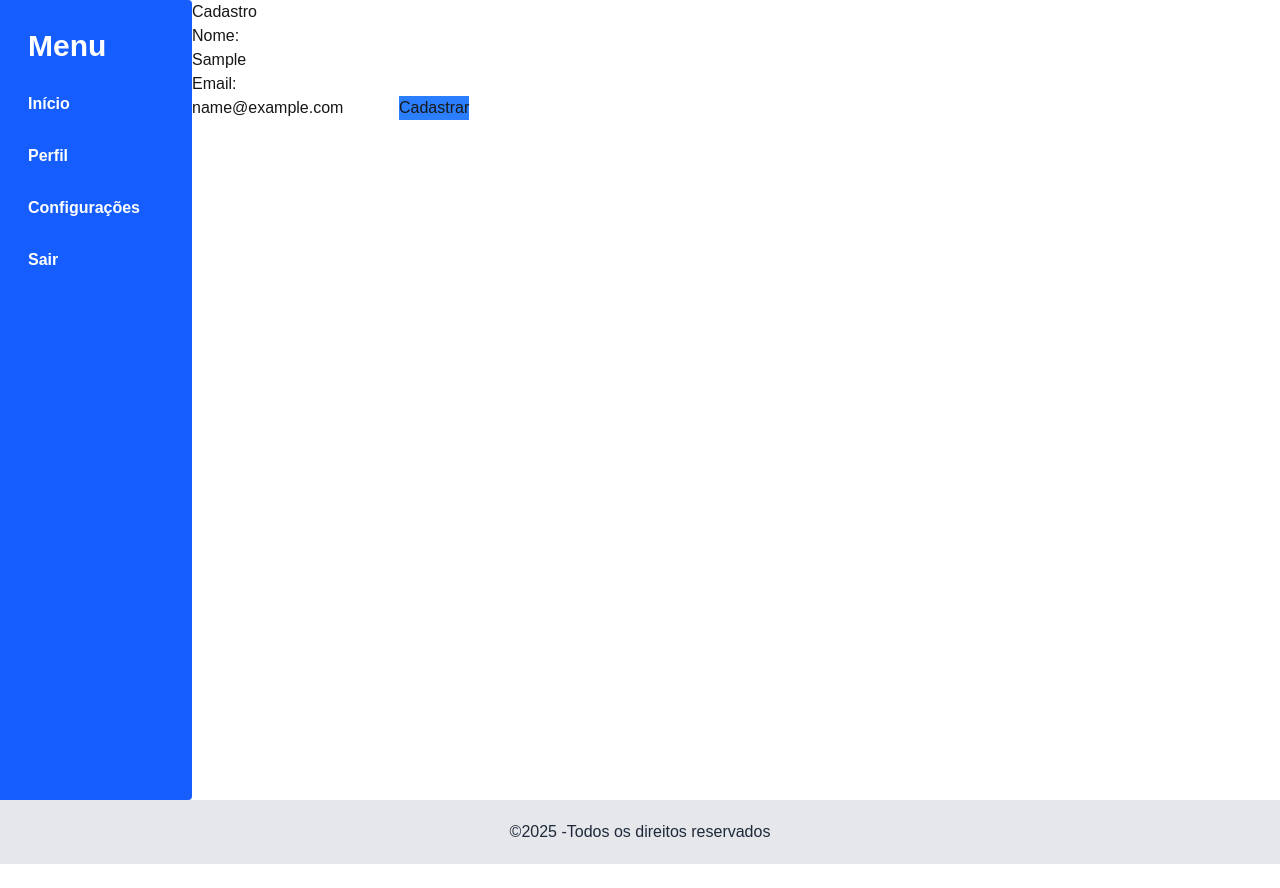
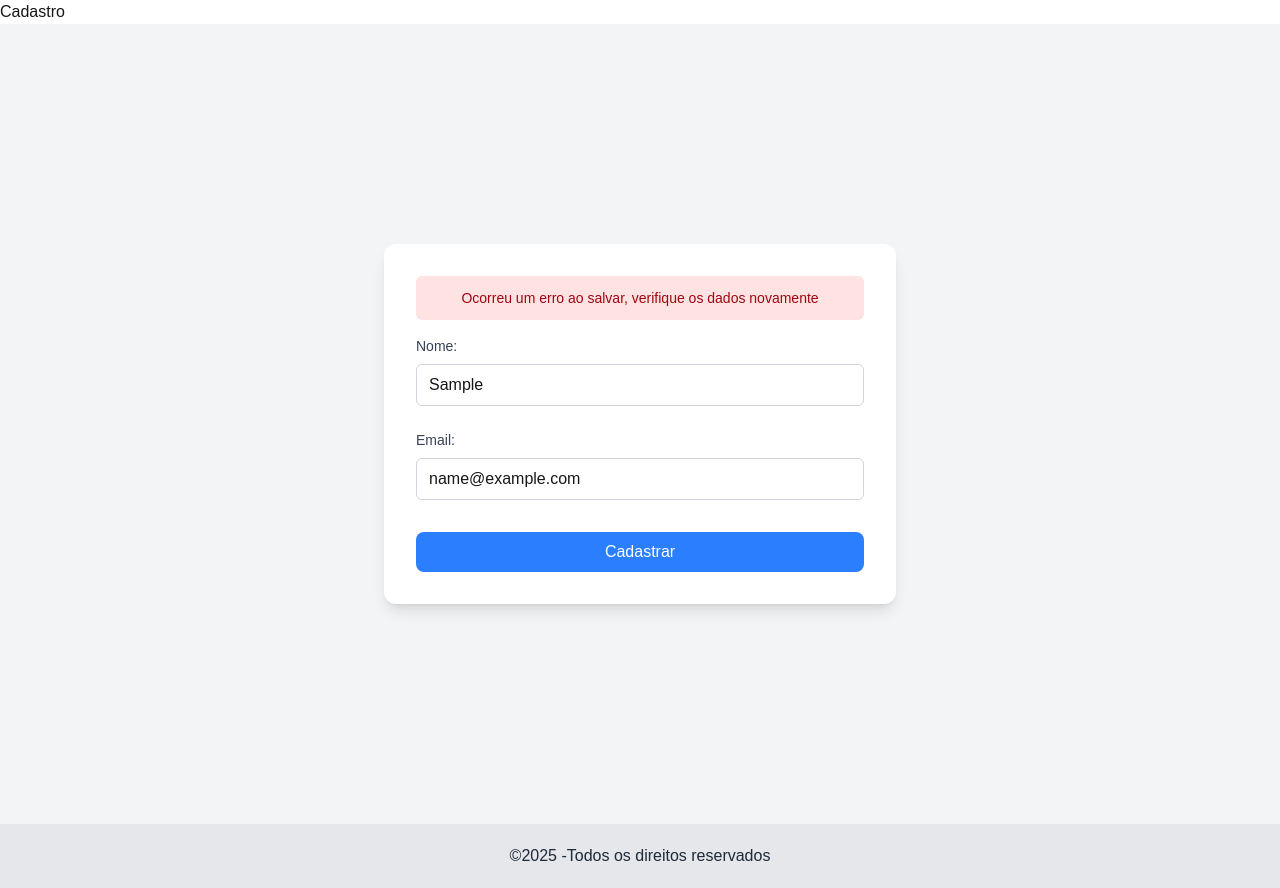
Before and after one commit to JosielSSoares/Exercicios-Curso-de-React-Nextjs-SENAC, a Next.js app in the folder my-app/: page /cadastro in a window 1280 px wide. Both pictures are taken after typing "Sample", "name@example.com" into the empty fields and a click on the button "Cadastrar". Before the commit the page ends 864 px from the top, so only its background shows below. Built offline with nearby package versions, Linux system fonts and the light colour scheme; no server answers.

Commit message:
update:Adicionado mensagem ao cadastrar e excluir usuarios, alterado estilizações no TailwindCSS

```diff
--- a/my-app/app/api/usuarios/route.ts
+++ b/my-app/app/api/usuarios/route.ts
@@ -27,6 +27,7 @@ export async function POST (request: Request){
         headers: {'Content-Type':'application/json'}
         })
 
+
     }catch (error) {
         return new Response(JSON.stringify({erro: error}),
         {status: 500}
@@ -39,6 +40,7 @@ export async function PUT (request: Request, {params}: {params: Promise<{id: str
         const {id, nome, email} = await request.json();
         await db.query("UPDATE usuarios SET nome=?, email=? where id=?",[nome, email, id] )
         return new Response(JSON.stringify({value: true}))
+
 
     }catch(error){
         return new Response(JSON.stringify({erro:error}),
--- a/my-app/app/layout.tsx
+++ b/my-app/app/layout.tsx
@@ -27,8 +27,10 @@ export default function RootLayout({
   return (
     <html lang="pt-br">
       <body>
-      <div className="flex min-h-screen">
+      {/* <div className="flex min-h-screen">
         <MenuVertical/>
+      </div> */}
+      <div>
         {children}
        </div>
         <Footer/>
--- a/my-app/app/page.tsx
+++ b/my-app/app/page.tsx
@@ -80,8 +80,51 @@ export default async function Index() {
       <Card/>
       <div className="absolute inset-x-0 bottom-0"> */}
 
-      {/* Container principal que organiza o menu lateral e o conteúdo da página */}
-      <div>
+      <div className="flex justify-center items-center min-h-screen bg-gray-100">
+
+        {/* 2. CONTAINER INTERNO: Agrupa todo o seu conteúdo em um único bloco. */}
+        <div className="w-full max-w-lg p-6 bg-white rounded-xl shadow-md">
+
+          {/* Botão de Cadastrar posicionado no topo do bloco */}
+          <div className="mb-6">
+            <Link href={"/cadastro"}>
+              <button className="w-full bg-blue-500 text-white py-2 px-4 rounded-lg hover:bg-blue-600 transition-colors">Cadastrar Novo Usuário</button>
+            </Link>
+          </div>
+
+          {/* Mapeamento dos dados dos usuários */}
+          {Array.isArray(dados) && dados.length > 0 ? (
+            // Container para a lista, que adiciona um espaço entre cada usuário
+            <div className="space-y-4">
+              {dados.map((item) => (
+                // 3. CARD DO USUÁRIO: Usamos flex-col para empilhar as informações e o botão.
+                <div key={item.id} className="border p-4 rounded-md shadow-sm flex flex-col items-start">
+
+                  {/* Informações do usuário (Nome e Email) */}
+                  <div className="mb-3">
+                    <h1 className="text-lg text-black"><b>Nome:</b> {item.nome}</h1>
+                    <p className="text-md text-gray-600"><b>Email:</b> {item.email}</p>
+                  </div>
+
+                  {/* Botão de Editar, que agora fica corretamente abaixo */}
+                  <Link href={`/editarUsuario/${item.id}`}>
+                    <button className="bg-yellow-500 text-white px-3 py-1 rounded-md hover:bg-yellow-600 transition-colors">
+                      Editar
+                    </button>
+                  </Link>
+
+                </div>
+              ))}
+            </div>
+          ) : (
+            <p className="text-center text-gray-500">Nenhum usuário cadastrado.</p>
+          )}
+
+        </div>
+      </div>
+
+      {/* Container principal que organiza o CRUD e o conteúdo da página */}
+      {/* <div className="flex justify-center items-center space-y-6 h-screen">
         <Link href={"/cadastro"} ><button className="bg-blue-500 rounded-lg">Cadastrar Usuário</button></Link>
         {Array.isArray(dados) && dados.length > 0 ? (
           dados.map((item) => (
@@ -94,10 +137,10 @@ export default async function Index() {
           ))
         ) : (
           <p>Nenhum usuário cadastrado.</p>
-        )}
+        )} */}
 
-        {/* Área de Conteúdo Principal (Itens da API) */}
-        {/* <div className="p-4 bg-gray-300">
+      {/* Área de Conteúdo Principal (Itens da API) */}
+      {/* <div className="p-4 bg-gray-300">
           <div className="grid grid-cols-1 sm:grid-cols-2 md:grid-cols-3 lg:grid-cols-4 gap-x-5 gap-y-8">
 
             {produtos.map((item) => (
@@ -121,7 +164,7 @@ export default async function Index() {
             ))}
           </div>
         </div> */}
-      </div>
+      {/* </div> */}
     </div>
   )
 }
--- a/my-app/componentes/formularioUser.tsx
+++ b/my-app/componentes/formularioUser.tsx
@@ -5,14 +5,17 @@ import { userProps } from "@/tipos";
 import { useRouter } from "next/navigation";
 import { useState } from "react"
 
-export default function FormularioUser( {id, nome="", email=""}:userProps){
+export default function FormularioUser({ id, nome = "", email = "" }: userProps) {
     const [UserID, setUserID] = useState<number | undefined>(id)
-    const [userNome,  setUserNome] = useState(nome);
+    const [userNome, setUserNome] = useState(nome);
     const [userEmail, setUserEmail] = useState(email);
+    const [mensagem, setMensagem] = useState('');
+    const [tipoMensagem, setTipoMensagem] = useState('')
     const rota = useRouter();
 
     async function Submit(event: React.FormEvent<HTMLFormElement>) {
         event.preventDefault();
+        setMensagem('');
 
         const formulario = {
             id: UserID,
@@ -22,33 +25,72 @@ export default function FormularioUser( {id, nome="", email=""}:userProps){
 
         try {
             const metodo = UserID ? "PUT" : "POST"
-            await Salvar(formulario,metodo)
-            rota.push("/")
+            await Salvar(formulario, metodo)
+            setTipoMensagem('sucesso');
+            setMensagem(UserID ? 'Usuário editado com sucesso!' : 'Usuário cadastrado com sucesso!');
+            setTimeout(() => {
+                rota.push("/")
+            }, 2500);
+
         } catch (error) {
+            setTipoMensagem('erro')
+            setMensagem('Ocorreu um erro ao salvar, verifique os dados novamente')
             console.log("PUT ou POST não executado")
         }
     }
 
-    async function Deletar(){
-        await fetch (`${process.env.NEXT_PUBLIC_API_ROUTE}/usuarios`,{
+    async function Deletar() {
+        await fetch(`${process.env.NEXT_PUBLIC_API_ROUTE}/usuarios`, {
             method: "DELETE",
-            headers:{'Content-Type': 'application/json'},
-            body: JSON.stringify({id: UserID})
+            headers: { 'Content-Type': 'application/json' },
+            body: JSON.stringify({ id: UserID })
         })
     }
 
-    return(
-        <div>
-            <form action="" onSubmit={Submit}>
-                <h2>Nome:</h2>
-                <input value={userNome} onChange={(e) => setUserNome(e.target.value)} className="border-gray-800" type="text" placeholder="digite seu nome" />
+    return (
+        <div className="flex justify-center items-center min-h-screen bg-gray-100">
+            <div className="w-full max-w-lg p-8 bg-white rounded-xl shadow-lg">
+                {/* ✨ BLOCO QUE EXIBE A MENSAGEM ✨ */}
+                {mensagem && (
+                    <div className={`p-3 mb-4 rounded-md text-center text-sm font-medium ${tipoMensagem === 'sucesso'
+                        ? 'bg-green-100 text-green-800'
+                        : 'bg-red-100 text-red-800'}`}>{mensagem}
+                    </div>
+                )}
+                {/* 1. FORMULÁRIO COM FLEXBOX VERTICAL:
+                - `flex flex-col` empilha os grupos de campos e os botões.
+                - `gap-y-6` adiciona um espaço vertical consistente entre eles.*/}
+                <form className="flex flex-col gap-y-6" onSubmit={Submit}>
+                    {/* Grupo do campo "Nome" */}
+                    <div>
+                        {/* Usar <label> é melhor para acessibilidade */}
+                        <label htmlFor="nome" className="block mb-2 text-sm font-medium text-gray-700">Nome:</label>
+                        <input id="nome" value={userNome} onChange={(e) => setUserNome(e.target.value)} className="w-full px-3 py-2 border border-gray-300 rounded-md focus:outline-none focus:ring-2 focus:ring-blue-500" type="text" placeholder="Digite seu nome" />
+                    </div>
 
-                <h2>Email:</h2>
-                <input value={userEmail} onChange={(e) => setUserEmail(e.target.value)} className="border-gray-800" type="email" placeholder="digite seu email" />
-
-                {UserID ? <button type="submit" className="bg-blue-500" >Editar</button> : <button type="submit" className="bg-blue-500" >Cadastrar</button> }
-                {UserID && <button className="bg-blue-500" onClick={Deletar}>Excluir</button>}
-            </form>
+                    {/* Grupo do campo "Email" */}
+                    <div>
+                        <label htmlFor="email" className="block mb-2 text-sm font-medium text-gray-700">Email:</label>
+                        <input id="email" value={userEmail} onChange={(e) => setUserEmail(e.target.value)} className="w-full px-3 py-2 border border-gray-300 rounded-md focus:outline-none focus:ring-2 focus:ring-blue-500"
+                            type="email" placeholder="Digite seu email" />
+                    </div>
+                    {/* 2. CONTAINER DOS BOTÕES COM FLEXBOX HORIZONTAL:
+                    - `flex` alinha os botões em linha (lado a lado).
+                    - `gap-x-4` adiciona um espaço horizontal entre eles.
+                    - `mt-2` adiciona uma margem no topo para separar dos inputs.
+                    */}
+                    <div className="flex items-center gap-x-4 mt-2">
+                        {UserID ? (
+                            <button type="submit" className="flex-1 bg-green-500 text-white py-2 px-4 rounded-lg hover:bg-green-600 transition-colors">Salvar Edição</button>
+                        ) : (
+                            <button type="submit" className="w-full bg-blue-500 text-white py-2 px-4 rounded-lg hover:bg-blue-600 transition-colors">Cadastrar</button>
+                        )}
+                        {UserID && (
+                            <button onClick={Deletar} className="flex-1 bg-red-500 text-white py-2 px-4 rounded-lg hover:bg-red-600 transition-colors">Excluir</button>
+                        )}
+                    </div>
+                </form>
+            </div>
         </div>
     )
 
```
